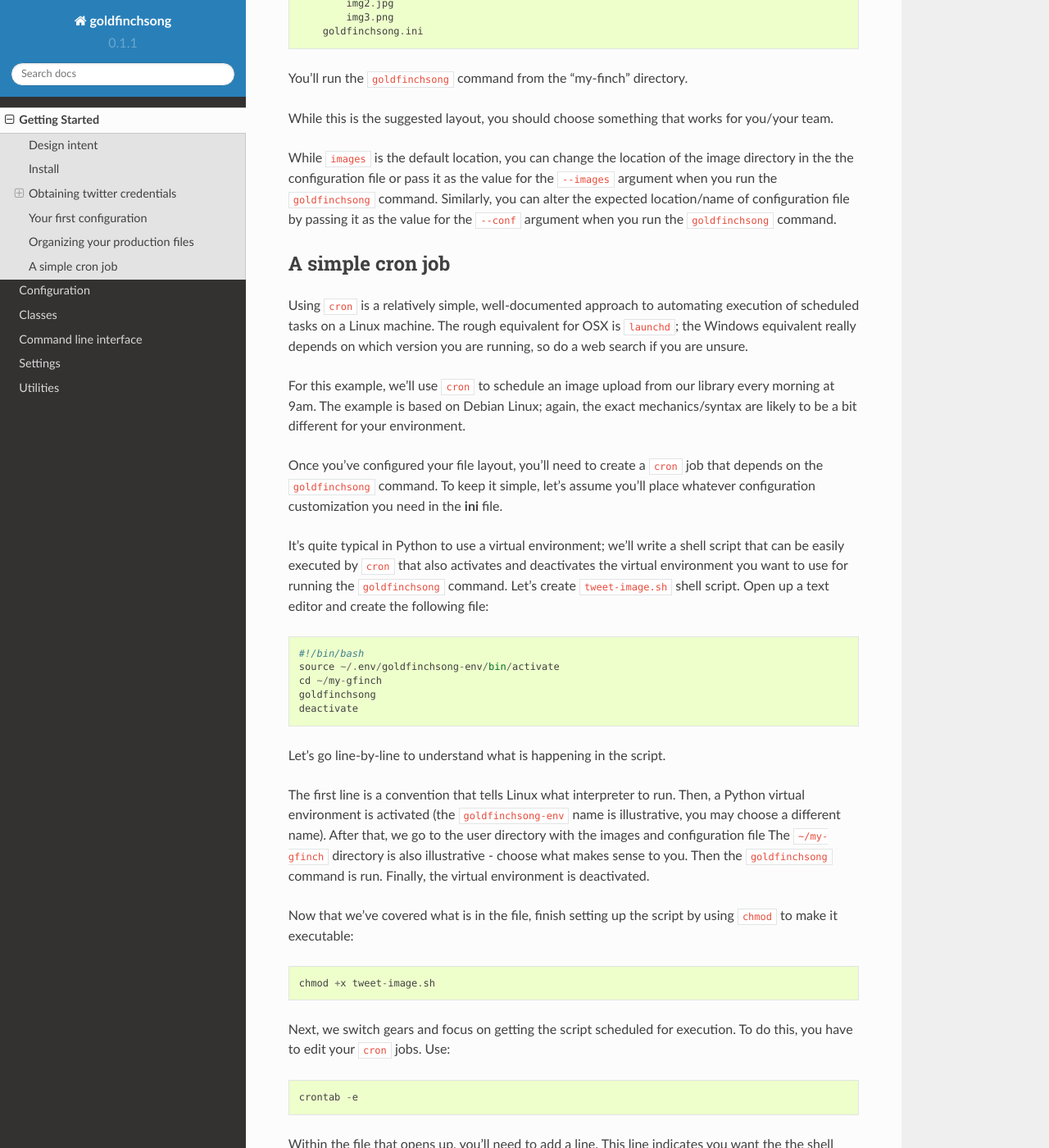
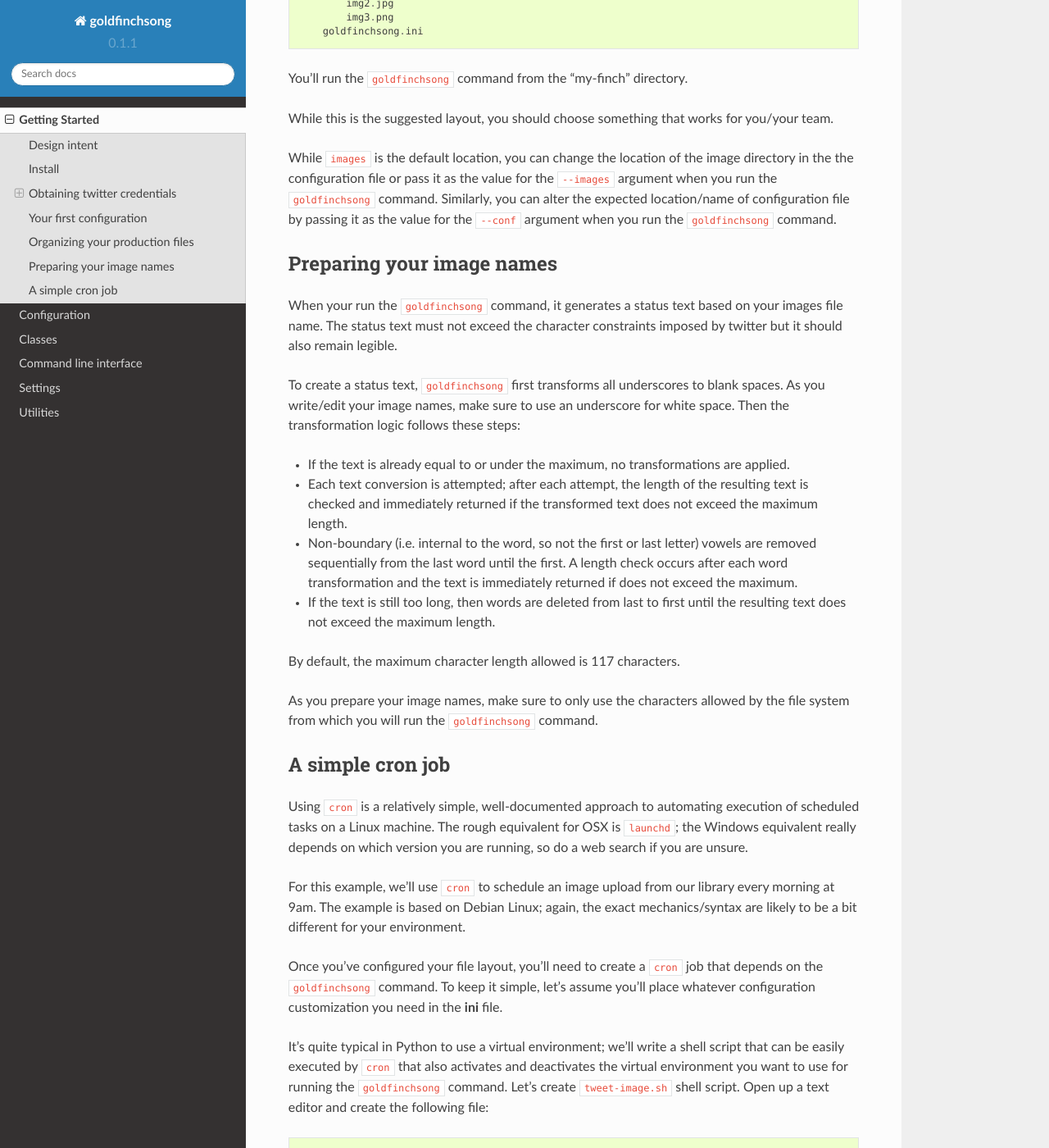
Before and after one commit to jga/goldfinchsong, a Sphinx documentation site: the page built from docs/getting_started.rst, in a window 1280 px wide and 1400 px high, scrolled down 2076 px. Shown: the whole window at 82% size. Built offline with Sphinx 7.4.7 and the Read the Docs theme 2.0.0, drawn with Linux system fonts in a browser that asks for light colours.

Commit message:
Add content explaining image file name transformation into tweet status text

```diff
--- a/docs/getting_started.rst
+++ b/docs/getting_started.rst
@@ -103,6 +103,34 @@ in the the configuration file or pass it as the value for the ``--images`` argum
 run the ``goldfinchsong`` command.  Similarly, you can alter the expected location/name of configuration
 file by passing it as the value for the ``--conf`` argument when you run the ``goldfinchsong`` command.
 
+Preparing your image names
+--------------------------
+
+When your run the ``goldfinchsong`` command, it generates a status text based on your
+images file name. The status text must not exceed the character constraints imposed by
+twitter but it should also remain legible.
+
+To create a status text, ``goldfinchsong`` first transforms all underscores to blank spaces.
+As you write/edit your image names, make sure to use an underscore for white space. Then
+the transformation logic follows these steps:
+
+- If the text is already equal to or under the maximum, no transformations
+  are applied.
+- Each text conversion is attempted; after each attempt, the length of
+  the resulting text is checked and immediately returned if the transformed
+  text does not exceed the maximum length.
+- Non-boundary (i.e. internal to the word, so not the first or last letter)
+  vowels are removed sequentially from the last word until the first.
+  A length check occurs after each word transformation and the text is immediately
+  returned if does not exceed the maximum.
+- If the text is still too long, then words are deleted from last to first until
+  the resulting text does not exceed the maximum length.
+
+By default, the maximum character length allowed is 117 characters.
+
+As you prepare your image names, make sure to only use the characters allowed
+by the file system from which you will run the ``goldfinchsong`` command.
+
 A simple cron job
 -----------------
 
```
Also changed, not shown: 2 other files.
